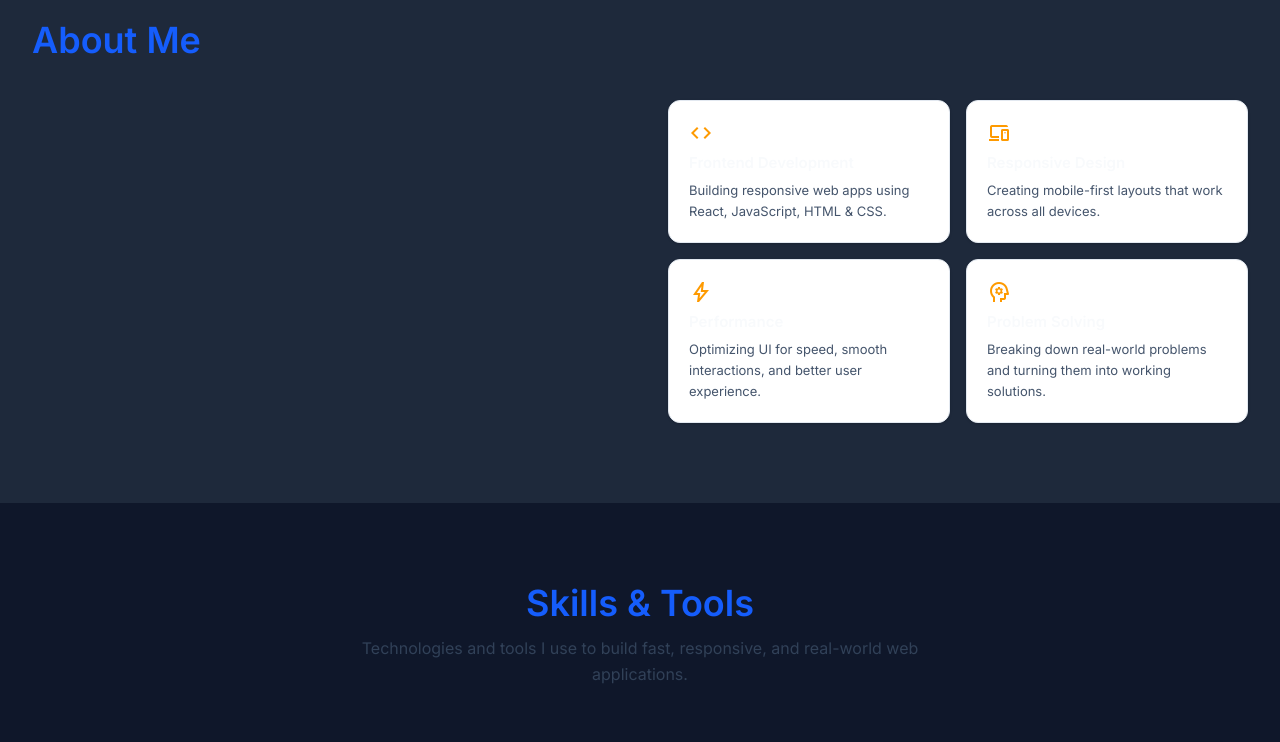
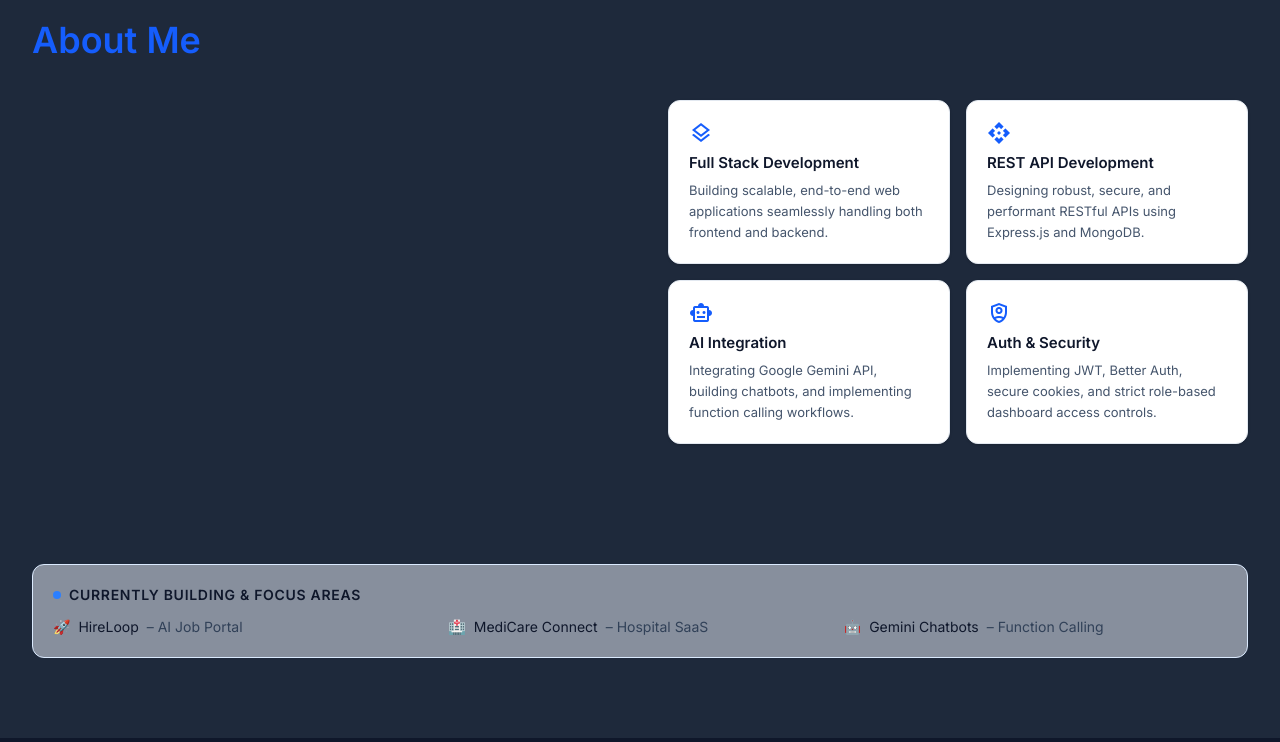
Before and after one commit to AMIRUL1104/Portfolio, a Next.js app: page / in a window 1280 px wide. Shown: the part 760-1502 px from the top of the page. Built offline with nearby package versions, Linux system fonts and the light colour scheme.

Commit message:
feat: upgrade about section to full-stack and add current focus areas

```diff
--- a/components/About.js
+++ b/components/About.js
@@ -1,16 +1,17 @@
-'use client';
+"use client";
 
-import { useRef } from 'react';
-import { motion } from 'framer-motion';
-import gsap from 'gsap';
-import { useGSAP } from '@gsap/react';
+import { useRef } from "react";
+import { motion } from "framer-motion";
+import gsap from "gsap";
+import { useGSAP } from "@gsap/react";
 
 export default function About() {
   const containerRef = useRef(null);
   const textRef = useRef(null);
 
-  useGSAP(() => {
-    const lines = textRef.current.querySelectorAll('.reveal-line');
+  useGSAP(
+    () => {
+      const lines = textRef.current.querySelectorAll(".reveal-line");
 
       lines.forEach((line) => {
         gsap.from(line, {
@@ -21,23 +22,45 @@ export default function About() {
           scrollTrigger: {
             trigger: line,
             start: "top 90%",
-          toggleActions: "play none none reverse"
-        }
+            toggleActions: "play none none reverse",
+          },
         });
       });
-  }, { scope: containerRef });
+    },
+    { scope: containerRef },
+  );
 
+  // আপডেটেড হাই-ইমপ্যাক্ট ৪টি টেকনিক্যাল ফিচার কার্ডস
   const cards = [
-    { icon: 'code', title: 'Frontend Development', desc: 'Building responsive web apps using React, JavaScript, HTML & CSS.' },
-    { icon: 'devices', title: 'Responsive Design', desc: 'Creating mobile-first layouts that work across all devices.' },
-    { icon: 'bolt', title: 'Performance', desc: 'Optimizing UI for speed, smooth interactions, and better user experience.' },
-    { icon: 'psychology', title: 'Problem Solving', desc: 'Breaking down real-world problems and turning them into working solutions.' },
+    {
+      icon: "layers",
+      title: "Full Stack Development",
+      desc: "Building scalable, end-to-end web applications seamlessly handling both frontend and backend.",
+    },
+    {
+      icon: "api",
+      title: "REST API Development",
+      desc: "Designing robust, secure, and performant RESTful APIs using Express.js and MongoDB.",
+    },
+    {
+      icon: "smart_toy",
+      title: "AI Integration",
+      desc: "Integrating Google Gemini API, building chatbots, and implementing function calling workflows.",
+    },
+    {
+      icon: "shield_person",
+      title: "Auth & Security",
+      desc: "Implementing JWT, Better Auth, secure cookies, and strict role-based dashboard access controls.",
+    },
   ];
 
   return (
-    <section ref={containerRef} className="bg-surface py-10 sm:py-14 md:py-20 transition-colors duration-300 overflow-hidden" id="about">
+    <section
+      ref={containerRef}
+      className="bg-surface py-10 sm:py-14 md:py-20 transition-colors duration-300 overflow-hidden"
+      id="about"
+    >
       <div className="max-w-container-max mx-auto px-4 sm:px-6 lg:px-8">
-
         {/* Section Title */}
         <motion.h2
           initial={{ opacity: 0, y: 20 }}
@@ -49,21 +72,32 @@ export default function About() {
         </motion.h2>
 
         <div className="grid md:grid-cols-2 gap-8 md:gap-10 lg:gap-14 items-start">
-
-          {/* Bio Text */}
+          {/* Bio Text - রিক্রুটারদের ইমপ্যাক্ট দেখানোর জন্য পারফেক্ট কপি */}
           <div ref={textRef} className="space-y-4 sm:space-y-5">
             <p className="reveal-line text-sm sm:text-base md:text-[15px] lg:text-base text-slate-800 dark:text-slate-300 leading-relaxed sm:leading-loose">
-              I'm Amirul Islam, a frontend developer focused on building clean, responsive, and user-friendly web applications.
-              I mainly work with React and modern JavaScript to create real-world projects that solve practical problems.
+              I'm{" "}
+              <span className="font-semibold text-blue-600 dark:text-blue-400">
+                Amirul Islam
+              </span>
+              , a Full Stack Web Developer focused on building modern, scalable,
+              and user-centric web applications. I specialize in React, Next.js,
+              Express.js, MongoDB, authentication systems, payment integration,
+              and AI-powered features.
             </p>
             <p className="reveal-line text-sm sm:text-base md:text-[15px] lg:text-base text-slate-800 dark:text-slate-300 leading-relaxed sm:leading-loose">
-              Currently, I'm continuously improving my skills by building projects, exploring better UI patterns, and
-              strengthening my core fundamentals. My goal is to become a job-ready frontend developer and contribute
-              to real production-level applications.
+              Alongside full stack development, I'm actively exploring advanced
+              AI integration, conversational interfaces, and workflow automation
+              to build smarter products. I enjoy turning complex business
+              requirements into clean, maintainable, and production-ready code.
+            </p>
+            <p className="reveal-line text-sm sm:text-base md:text-[15px] lg:text-base text-slate-800 dark:text-slate-300 leading-relaxed sm:leading-loose">
+              My core goal is to contribute to high-impact software engineering
+              teams while continuously sharpening my architecture, system
+              design, and problem-solving skills.
             </p>
           </div>
 
-          {/* Skill Cards */}
+          {/* Skill Cards (Features) */}
           <div className="grid grid-cols-1 xs:grid-cols-2 sm:grid-cols-2 gap-3 sm:gap-4">
             {cards.map((card, index) => (
               <motion.div
@@ -75,10 +109,11 @@ export default function About() {
                 whileHover={{ y: -10, scale: 1.02 }}
                 className="bg-white dark:bg-slate-700/30 p-4 sm:p-5 rounded-xl border border-slate-200 dark:border-gray-700 shadow-sm hover:shadow-xl transition-all cursor-default group"
               >
-                <span className="material-symbols-outlined text-amber-500 dark:text-amber-400 text-[22px] sm:text-[26px] mb-2 group-hover:scale-110 transition-transform block">
+                {/* Google Material Symbols Font-এর আইকন */}
+                <span className="material-symbols-outlined text-blue-600 dark:text-blue-400 text-[22px] sm:text-[26px] mb-2 group-hover:scale-110 transition-transform block">
                   {card.icon}
                 </span>
-                <h3 className="text-sm sm:text-[15px] font-bold mb-1.5 text-heading leading-snug">
+                <h3 className="text-sm sm:text-[15px] font-bold mb-1.5 text-slate-900 dark:text-white leading-snug">
                   {card.title}
                 </h3>
                 <p className="text-xs sm:text-[13px] text-slate-600 dark:text-slate-400 leading-relaxed">
@@ -88,6 +123,44 @@ export default function About() {
             ))}
           </div>
 
+          {/* Currently Building / Working on Section (অতিরিক্ত প্রফেশনাল ভাইব দেওয়ার জন্য) */}
+          <motion.div
+            initial={{ opacity: 0, y: 20 }}
+            whileInView={{ opacity: 1, y: 0 }}
+            viewport={{ once: true }}
+            className="md:col-span-2 mt-4 p-5 rounded-xl bg-blue-50/50 dark:bg-slate-800/40 border border-blue-100 dark:border-slate-700"
+          >
+            <h4 className="text-sm font-bold text-slate-900 dark:text-white mb-3 uppercase tracking-wider flex items-center gap-2">
+              <span className="flex h-2 w-2 relative">
+                <span className="animate-ping absolute inline-flex h-full w-full rounded-full bg-blue-400 opacity-75"></span>
+                <span className="relative inline-flex rounded-full h-2 w-2 bg-blue-500"></span>
+              </span>
+              Currently Building & Focus Areas
+            </h4>
+            <ul className="grid grid-cols-1 sm:grid-cols-3 gap-3 text-xs sm:text-sm text-slate-700 dark:text-slate-400">
+              <li className="flex items-center gap-2">
+                🚀{" "}
+                <span className="font-medium text-slate-900 dark:text-slate-200">
+                  HireLoop
+                </span>{" "}
+                – AI Job Portal
+              </li>
+              <li className="flex items-center gap-2">
+                🏥{" "}
+                <span className="font-medium text-slate-900 dark:text-slate-200">
+                  MediCare Connect
+                </span>{" "}
+                – Hospital SaaS
+              </li>
+              <li className="flex items-center gap-2">
+                🤖{" "}
+                <span className="font-medium text-slate-900 dark:text-slate-200">
+                  Gemini Chatbots
+                </span>{" "}
+                – Function Calling
+              </li>
+            </ul>
+          </motion.div>
         </div>
       </div>
     </section>
```
Lines whose indentation alone changed are shown as unchanged.
